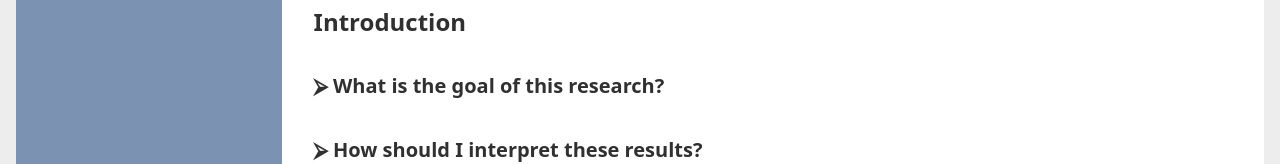
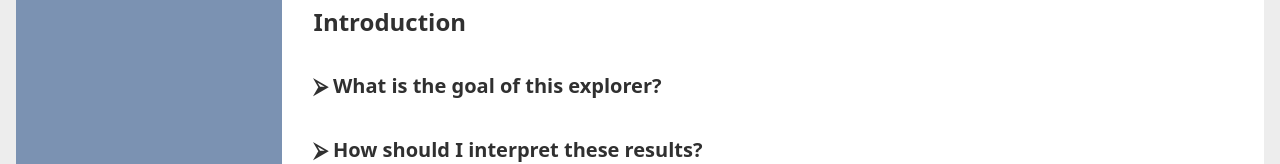
Before and after one commit to carbon-budget-explorer/cabe, a SvelteKit app: page /about in a window 1280 px wide. Shown: the part 236-400 px from the top of the page. Built offline with nearby package versions, Linux system fonts and the light colour scheme.

Commit message:
Update src/routes/about/+page.svelte
Co-authored-by: Peter Kalverla <peter@kalversweep.nl>

```diff
--- a/src/routes/about/+page.svelte
+++ b/src/routes/about/+page.svelte
@@ -69,7 +69,7 @@
 			<h1>Frequently asked questions</h1>
 			<section>
 				<h2 id="intro">Introduction</h2>
-				<QA question="What is the goal of this research?">
+				<QA question="What is the goal of this explorer?">
 					The goal is to inform everyone about the consequences of one's view on fairness and
 					requirements of climate targets. The calculations in this tool act as a 'mirror' to
 					reflect on how the ambition gap can be closed and evaluate NDCs in light of fairness.
```
